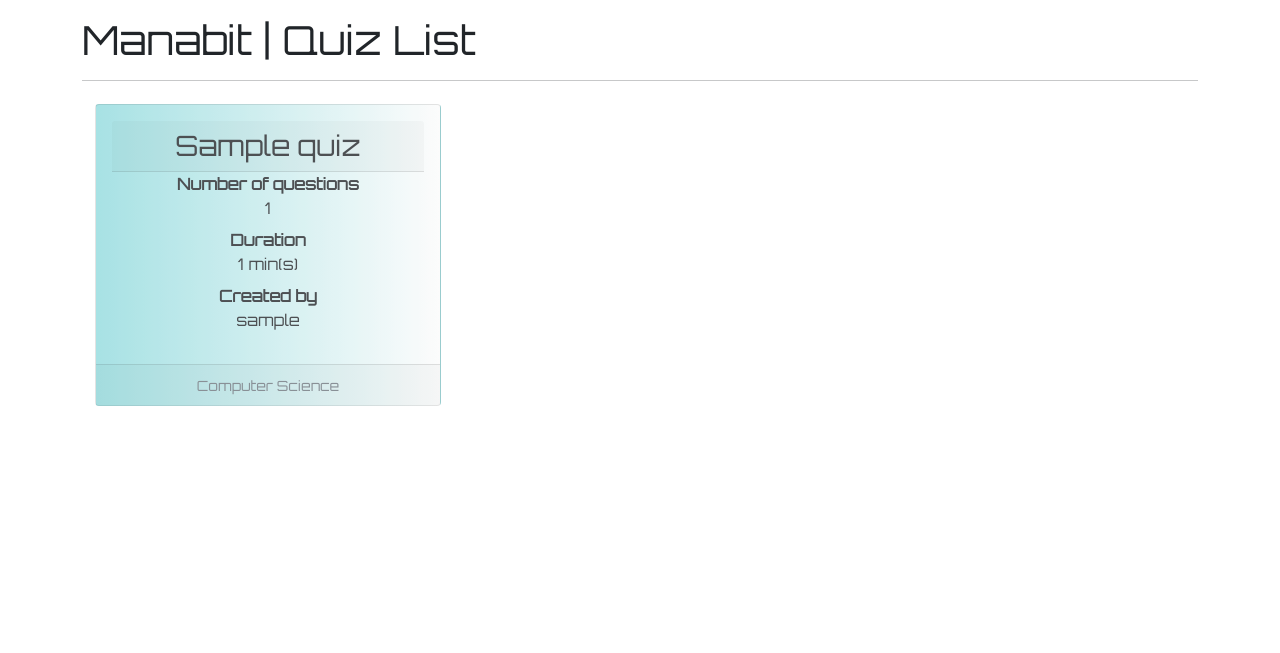
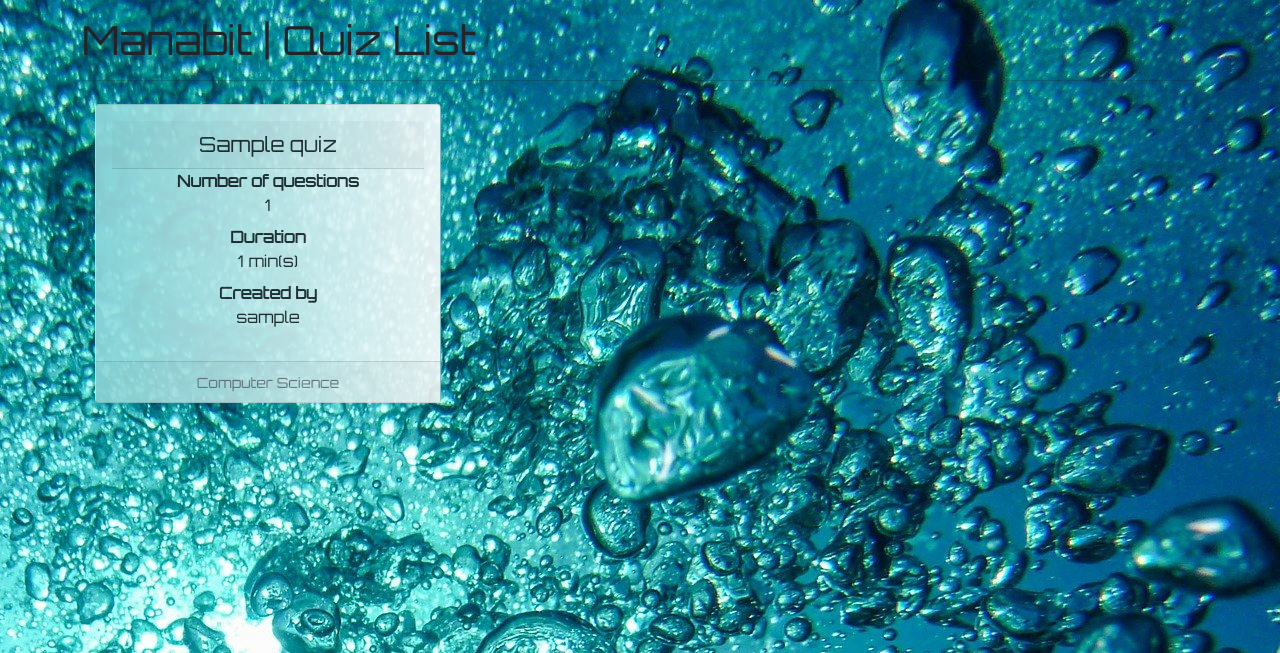
Before and after one commit to hrmtk/django-quiz-app, a Django app: page / in a window 1280 px wide. Shown: the top 653 px of the page. Run offline with Django 3.2, Linux system fonts and the light colour scheme; tables that the repository leaves empty hold one stand-in row (values such as "Sample post").

Commit message:
Change background image

```diff
--- a/quiz/templates/quiz/main.html
+++ b/quiz/templates/quiz/main.html
@@ -31,9 +31,9 @@
       data-bs-target="#quizStartModal"
     >
       <div class="col">
-        <div class="card h-100">
+        <div class="card">
           <div class="card-body">
-            <div class="card-header h3">{{obj.quiz_title}}</div>
+            <div class="card-header">{{obj.quiz_title}}</div>
             <div class="card-text text-left">
               <dl>
                 <dt>Number of questions</dt>
--- a/static/style.css
+++ b/static/style.css
@@ -1,6 +1,7 @@
 @import url('https://fonts.googleapis.com/css2?family=Orbitron&family=Ubuntu:ital,wght@0,300;1,300&display=swap');
 
 body {
+	background: url("/static/img/bubbles.jpg") 100% 0 no-repeat fixed;
 	font-family: 'Orbitron', sans-serif;
 }
 
@@ -11,8 +12,13 @@
 /* Quiz-list page*/
 .card {
 	background: linear-gradient(90deg, rgba(2,0,36,1) 0%, rgba(146,219,222,1) 0%, rgba(252,252,252,1) 100%);
-	opacity: 0.8;
+	opacity: 0.9;
 	transition: .5s ease;
+	min-width:13rem;
+}
+
+.card-header {
+	font-size: 1.3rem;
 }
 
 .card:hover {
```
Also changed, not shown: static/img/bubbles.jpg (added), 2 other files.
